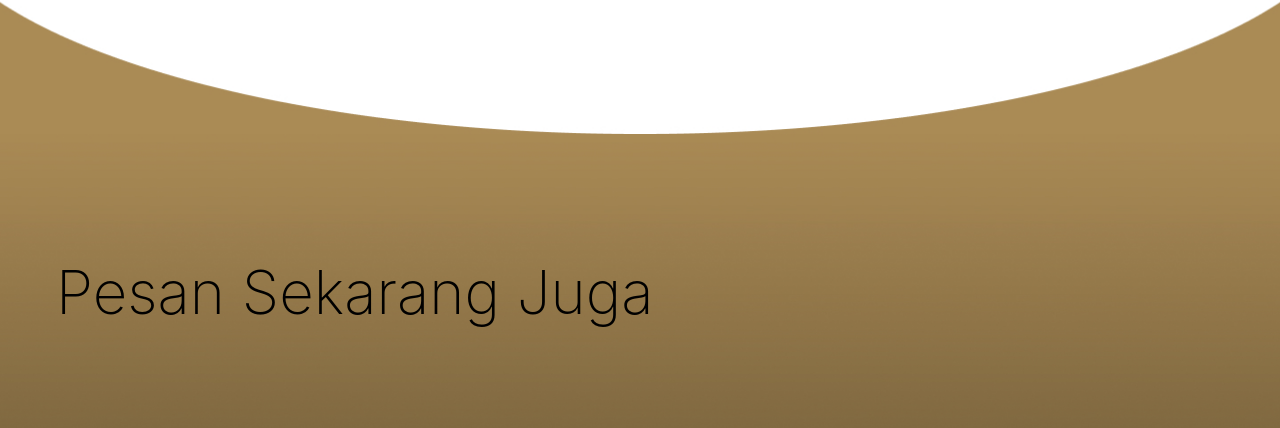
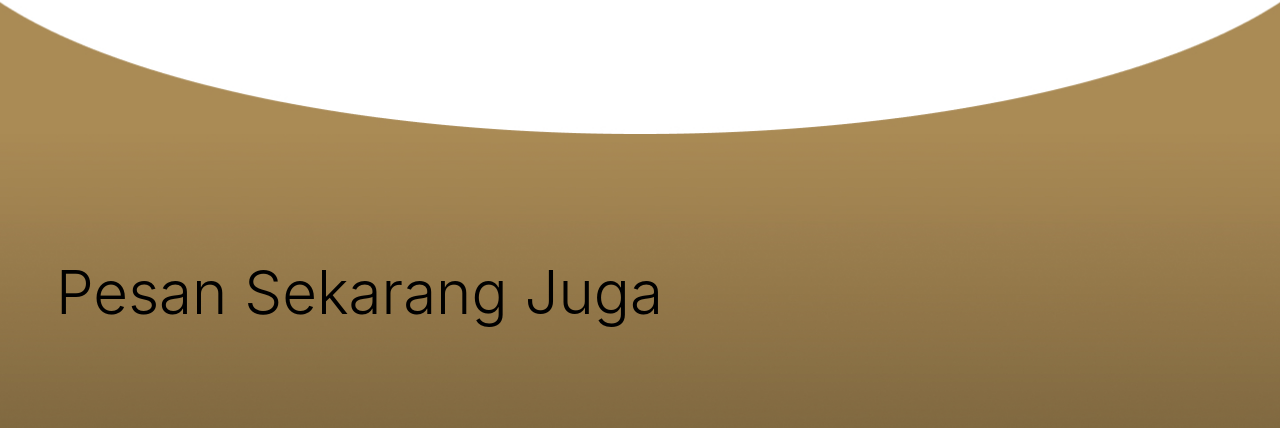
Before and after one commit to NovebrianSP/bambu-bubuk, a website: page index.html in a window 1280 px wide. Shown: the part 4435-4863 px from the top of the page. Drawn offline with Linux system fonts and the light colour scheme.

Commit message:
adjustment text

```diff
--- a/index.html
+++ b/index.html
@@ -228,7 +228,7 @@
   <!-- Kontak -->
   <section id="kontak" class="pb-96 bg-cover bg-top text-black" style="background-image: url('dist/img/kontak.jpg');">
     <div class="container">
-      <h1 class="mx-10 pt-32 lg:text-6xl font-extralight text-4xl justify-start text-start items-start">Pesan Sekarang
+      <h1 class="mx-10 pt-32 lg:text-6xl font-light text-4xl justify-start text-start items-start">Pesan Sekarang
         Juga</h1>
       <div class="flex items-center justify-center mt-10 lg:mt-32">
         <a href="#" target="_blank"
```
Also changed, not shown: dist/output.css.
